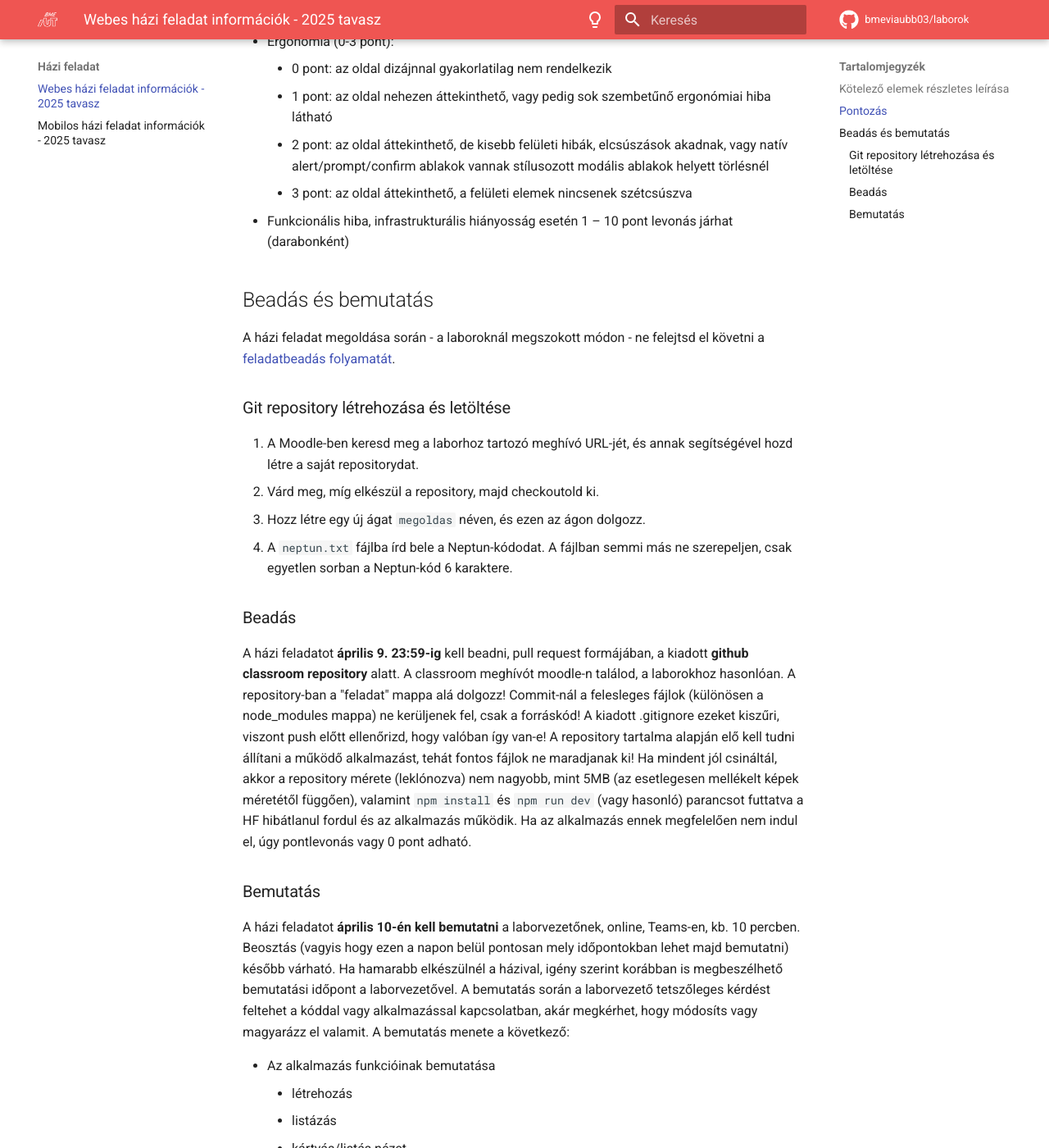
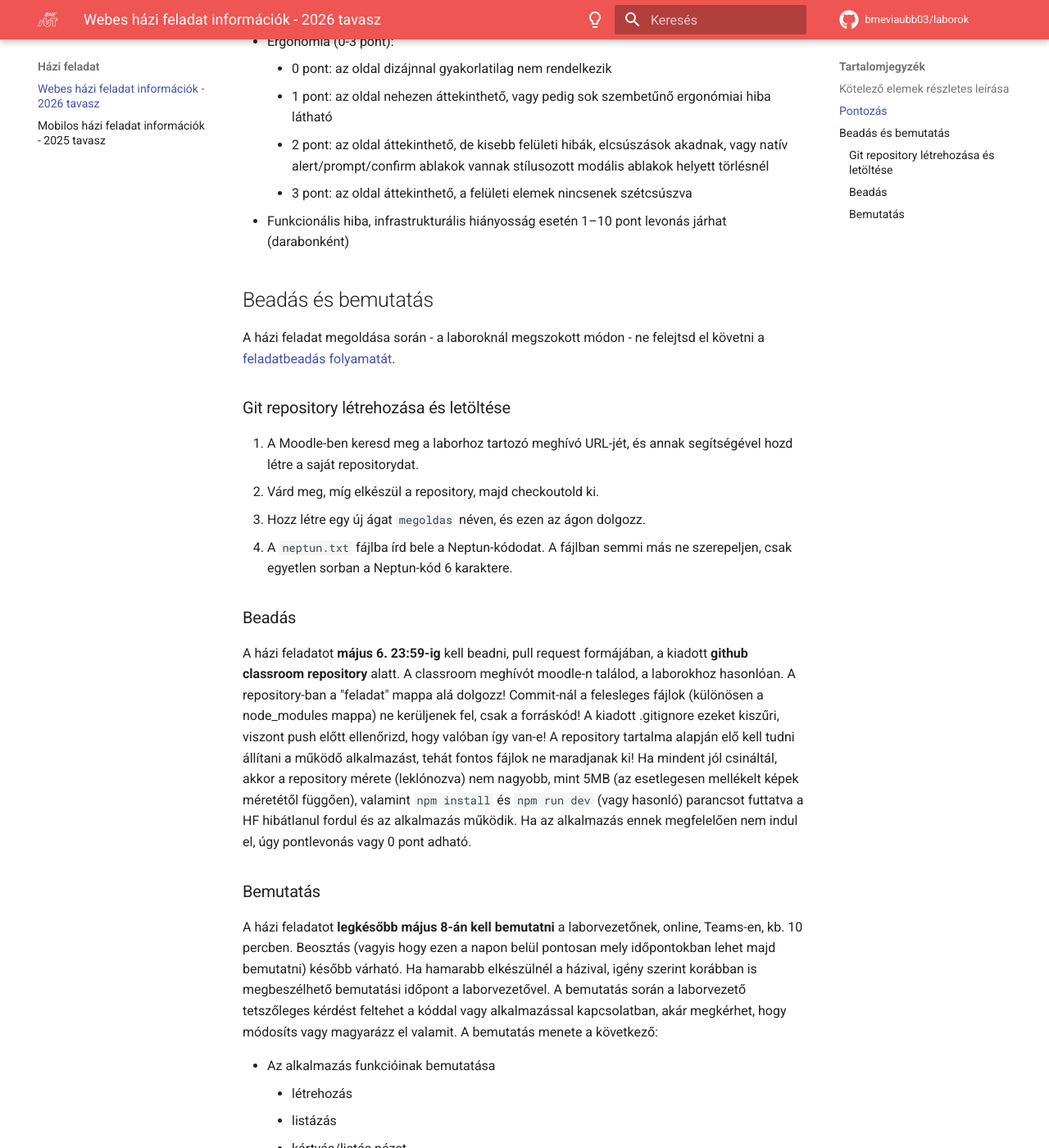
Before and after one commit to BMEVIAUBB03/laborok, an MkDocs documentation site: the page built from docs/hf/web/index.md, in a window 1280 px wide and 1400 px high, scrolled down 1775 px. Shown: the whole window at 82% size. Built offline with MkDocs 1.6.1 and Material for MkDocs 9.7.7, drawn with Linux system fonts in a browser that asks for light colours; comment, search, counter and statistics services are not loaded; some of the changed text lies outside the part shown.

Commit message:
Web HF 26 tavasz

```diff
--- a/docs/hf/web/index.md
+++ b/docs/hf/web/index.md
@@ -1,4 +1,4 @@
-# Webes házi feladat információk - 2025 tavasz
+# Webes házi feladat információk - 2026 tavasz
 
 A házi feladat során egy olyan, Preact alapú webalkalmazást kell készíteni, ami tetszőleges elemeket (pl. könyvek, videojátékok, filmek, autók, focista-kártyák, kitűzők, kutyafajok, HTTP státuszkódok stb.) tud nyilvántartani.
 
@@ -20,7 +20,7 @@ Az oldalnak megfelelően strukturált URL-eket kell definiálnia (routing segít
 - a törlésnek nincs külön oldala (felugró ablak jelenik meg, így lehet törölni)
 
 ??? warning "FONTOS: Adatok tárolása"
-    A két React labor során előkerültek a Preact alapvetői funkciói és készítettünk egy egyszerűbb alkalmazást. Nem foglalkoztunk viszont azzal, hogy hogyan kommunikálunk egy szerverrel. A szerverrel való kommunikáció a tárgy szempontjából nem fontos (házi feladatnál kiváltható adatok memóriában tárolásával, vagy akár nyers mock adatok használatával is).
+    A két React labor során előkerültek a Preact alapvető funkciói és készítettünk egy egyszerűbb alkalmazást. Nem foglalkoztunk viszont azzal, hogy hogyan kommunikálunk egy szerverrel. A szerverrel való kommunikáció a tárgy szempontjából nem fontos (házi feladatnál kiváltható adatok memóriában tárolásával, vagy akár nyers mock adatok használatával is).
 
     Az alkalmazásnak tehát nem kötelező szervert használnia, helyette beégetett adatokkal (memóriában, local storage-ben) vagy - a TypeScript laborhoz hasonló módon - publikus API-val is lehet dolgozni. Pontlevonás nem jár egyik megoldás használatáért sem.
 
@@ -47,7 +47,7 @@ A webes házi feladatra maximum 18 pont kapható, ami beleszámít a félévvég
     - 1 pont: az oldal nehezen áttekinthető, vagy pedig sok szembetűnő ergonómiai hiba látható
     - 2 pont: az oldal áttekinthető, de kisebb felületi hibák, elcsúszások akadnak, vagy natív alert/prompt/confirm ablakok vannak stílusozott modális ablakok helyett törlésnél
     - 3 pont: az oldal áttekinthető, a felületi elemek nincsenek szétcsúszva
-- Funkcionális hiba, infrastrukturális hiányosság esetén 1 – 10 pont levonás járhat (darabonként)
+- Funkcionális hiba, infrastrukturális hiányosság esetén 1–10 pont levonás járhat (darabonként)
 
 ## Beadás és bemutatás
 
@@ -62,11 +62,11 @@ A házi feladat megoldása során - a laboroknál megszokott módon - ne felejts
 
 ### Beadás
 
-A házi feladatot **április 9. 23:59-ig** kell beadni, pull request formájában, a kiadott **github classroom repository** alatt. A classroom meghívót moodle-n találod, a laborokhoz hasonlóan. A repository-ban a "feladat" mappa alá dolgozz! Commit-nál a felesleges fájlok (különösen a node_modules mappa) ne kerüljenek fel, csak a forráskód! A kiadott .gitignore ezeket kiszűri, viszont push előtt ellenőrizd, hogy valóban így van-e! A repository tartalma alapján elő kell tudni állítani a működő alkalmazást, tehát fontos fájlok ne maradjanak ki! Ha mindent jól csináltál, akkor a repository mérete (leklónozva) nem nagyobb, mint 5MB (az esetlegesen mellékelt képek méretétől függően), valamint `npm install` és `npm run dev` (vagy hasonló) parancsot futtatva a HF hibátlanul fordul és az alkalmazás működik. Ha az alkalmazás ennek megfelelően nem indul el, úgy pontlevonás vagy 0 pont adható.
+A házi feladatot **május 6. 23:59-ig** kell beadni, pull request formájában, a kiadott **github classroom repository** alatt. A classroom meghívót moodle-n találod, a laborokhoz hasonlóan. A repository-ban a "feladat" mappa alá dolgozz! Commit-nál a felesleges fájlok (különösen a node_modules mappa) ne kerüljenek fel, csak a forráskód! A kiadott .gitignore ezeket kiszűri, viszont push előtt ellenőrizd, hogy valóban így van-e! A repository tartalma alapján elő kell tudni állítani a működő alkalmazást, tehát fontos fájlok ne maradjanak ki! Ha mindent jól csináltál, akkor a repository mérete (leklónozva) nem nagyobb, mint 5MB (az esetlegesen mellékelt képek méretétől függően), valamint `npm install` és `npm run dev` (vagy hasonló) parancsot futtatva a HF hibátlanul fordul és az alkalmazás működik. Ha az alkalmazás ennek megfelelően nem indul el, úgy pontlevonás vagy 0 pont adható.
 
 ### Bemutatás
 
-A házi feladatot **április 10-én kell bemutatni** a laborvezetőnek, online, Teams-en, kb. 10 percben. Beosztás (vagyis hogy ezen a napon belül pontosan mely időpontokban lehet majd bemutatni) később várható. Ha hamarabb elkészülnél a házival, igény szerint korábban is megbeszélhető bemutatási időpont a laborvezetővel. A bemutatás során a laborvezető tetszőleges kérdést feltehet a kóddal vagy alkalmazással kapcsolatban, akár megkérhet, hogy módosíts vagy magyarázz el valamit. A bemutatás menete a következő:
+A házi feladatot **legkésőbb május 8-án kell bemutatni** a laborvezetőnek, online, Teams-en, kb. 10 percben. Beosztás (vagyis hogy ezen a napon belül pontosan mely időpontokban lehet majd bemutatni) később várható. Ha hamarabb elkészülnél a házival, igény szerint korábban is megbeszélhető bemutatási időpont a laborvezetővel. A bemutatás során a laborvezető tetszőleges kérdést feltehet a kóddal vagy alkalmazással kapcsolatban, akár megkérhet, hogy módosíts vagy magyarázz el valamit. A bemutatás menete a következő:
 
 - Az alkalmazás funkcióinak bemutatása
     - létrehozás
```
